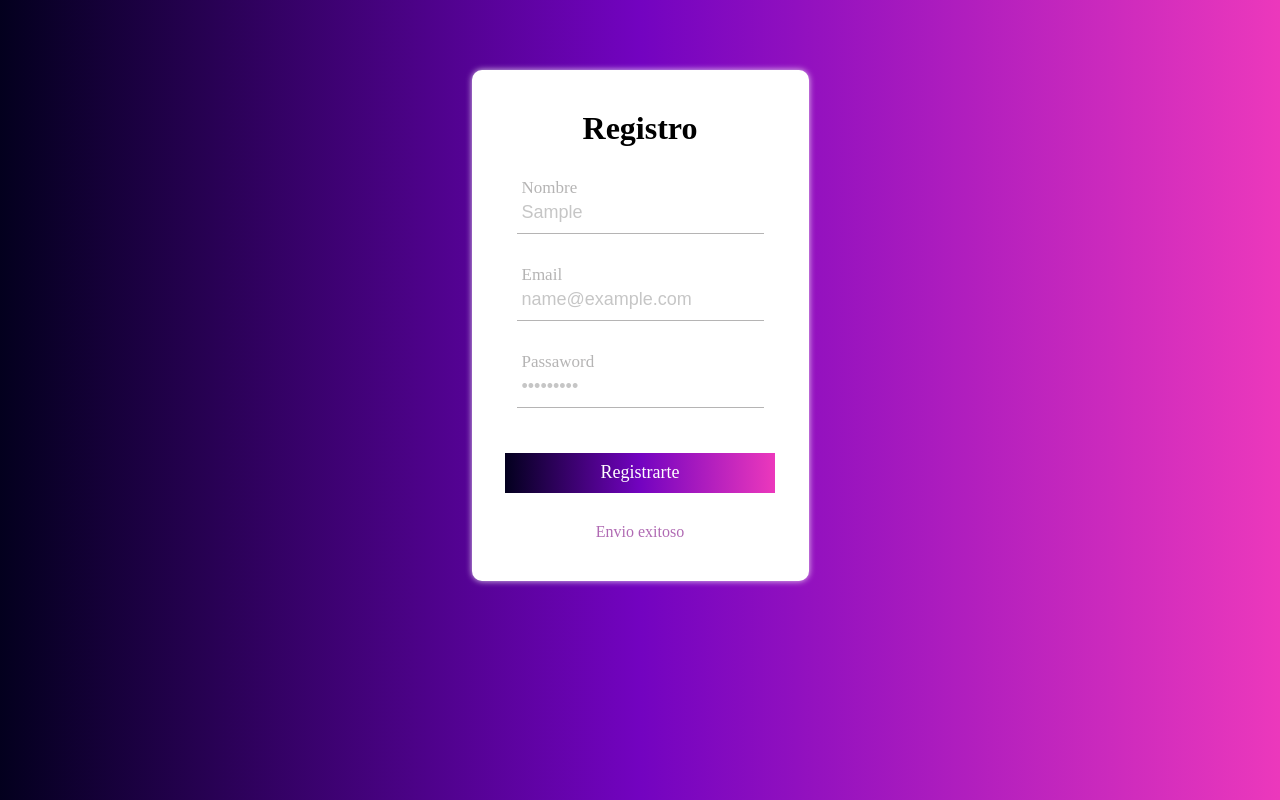
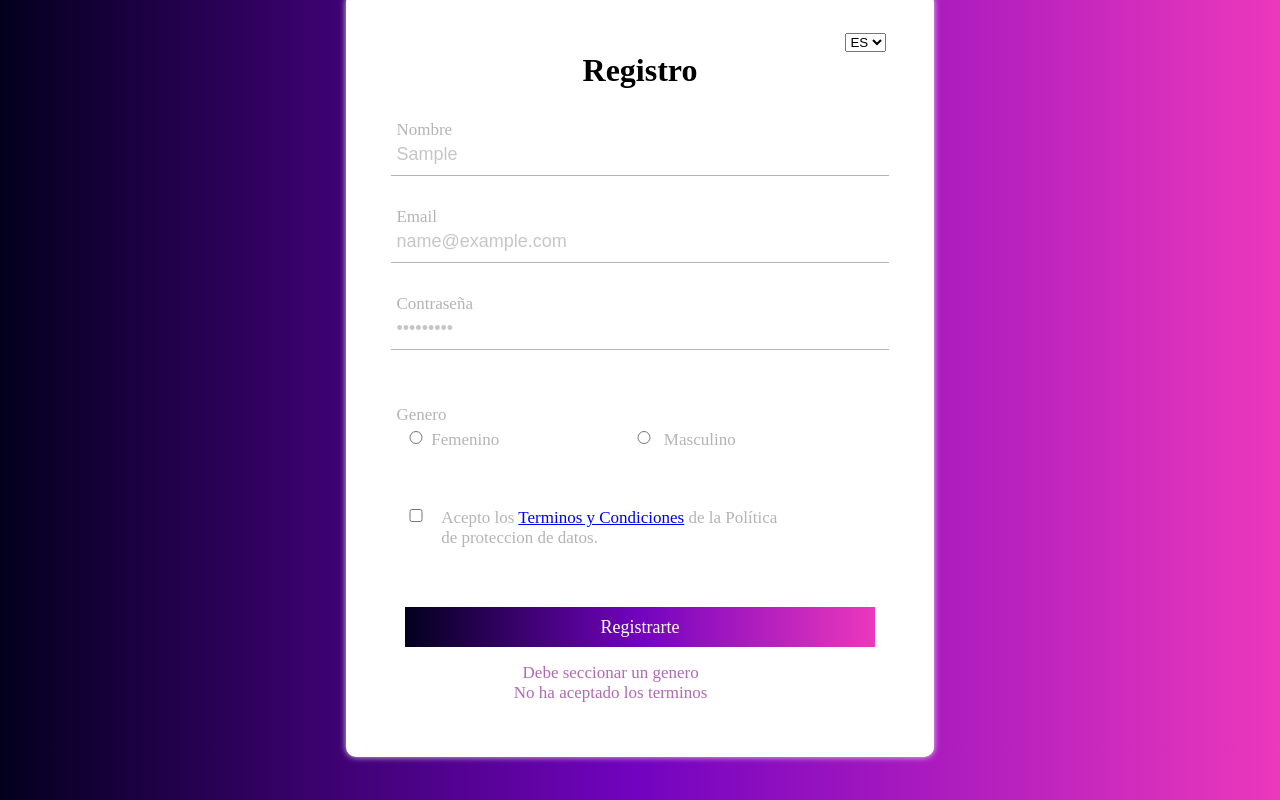
Before and after one commit to Angeles-98/formulario, a plain HTML site: page index.html in a window 1280 px wide. Both pictures are taken after typing "Sample", "name@example.com", "Sample123" into the empty fields and a click on the button "Registrarte". Drawn offline with nearby package versions, Linux system fonts and the light colour scheme.

Commit message:
agreando cambios en archivos traducir

```diff
--- a/app.js
+++ b/app.js
@@ -1,7 +1,67 @@
+
+
+
+let lenguaje ={
+    "ES":{
+        "regis":"Registro",
+        "name":"Nombre",
+        "email":"Email",
+        "pass":"Contraseña",
+        "genero":"Genero",
+        "fem":"Femenino",
+        "mas":"Masculino",
+        "terminos":"Acepto los Terminos y Condiciones de la Política de proteccion de datos.",
+        "boton":"Registrarte"
+    },
+    "EN":{
+        "regis":"Registry",
+        "name":"Name",
+        "email":"E-mail",
+        "pass":"Password",
+        "genero":"Gender",
+        "fem":"Female",
+        "mas":"Male",
+        "terminos":"I accept the Terms and Conditions of the Data Protection Policy.",
+        "boton":"Sing up"
+    },
+    "FR":{
+        "regis":"Registry",
+        "name":"Name",
+        "email":"E-mail",
+        "pass":"Password",
+        "genero":"Gender",
+        "fem":"Female",
+        "mas":"Male",
+        "terminos":"I accept the Terms and Conditions of the Data Protection Policy.",
+        "boton":"Sing up"
+    }
+}
+
+$('.idioma').click(function(){
+        let lang = $(this).val();
+        console.log(lang);
+      $('.traduce').each(function(index,value){
+        $(this).text(lenguaje[lang][$(this).attr('key')]);
+      });//fin each
+      $('.text').each(function(index,value){
+        $(this).text(lenguaje[lang][$(this).attr('key')]);
+      });//fin each
+      $('.gen-m').each(function(index,value){
+        $(this).text(lenguaje[lang][$(this).attr('key')]);
+      });//fin each
+      $('.gen-f').each(function(index,value){
+        $(this).text(lenguaje[lang][$(this).attr('key')]);
+      });//fin each
+    });//fin click
+
+
+
+
+
 const name = document.getElementById("name");
 const email = document.getElementById("email");
 const password = document.getElementById("password");
-const form = document.getElementById("form");
+const aceptar = document.getElementById("aceptar");
 const parrafo = document.getElementById("warnings");
 
 
@@ -24,9 +84,20 @@ form.addEventListener("submit", e=>{
         enviar = true;
     }
 
+    if(!document.querySelector("input[name=genero]:checked")){
+        warnings += `Debe seccionar un genero <br>`;
+        enviar = true;
+    }
+
+    if(!aceptar.checked){
+        warnings += `No ha aceptado los terminos <br>`;
+        enviar = true;
+    }
+
     if(enviar){
         parrafo.innerHTML = warnings;
     }else{
         parrafo.innerHTML = "Envio exitoso";
     }
-})
+
+});
--- a/estilo.css
+++ b/estilo.css
@@ -16,10 +16,23 @@ body {
 	background: #03001e;
     background: -webkit-linear-gradient(to left, #ec38bc, #7303c0, #03001e);
     background: linear-gradient(to left, #ec38bc, #7303c0, #03001e);
-    height: 650px;
+    height: 750px;
     display: flex;
     justify-content: center;
     align-items: center;
+}
+
+select{
+	position: relative;
+	left:  85%;
+}
+select:focus{
+	outline: none;
+}
+.es{
+	background-image: url("iconos/espana.png");
+	width: 24px;
+	height: 24px;
 }
 
 h1{
@@ -61,7 +74,7 @@ input:focus{
 	color: #5E5D5D;
 }
 
-label{
+.text{
 	color: var(--colorTextos);
 	font-size: 17px;
 	position: absolute;
@@ -70,13 +83,13 @@ label{
 	transition: 0.5s ease all;
 	pointer-events: none;
 }
-/*animacion input*/
-input:focus~label{
+/*animacion*/
+input:focus~.text{
 	font-size: 14px;
 	color: #4F258B;
 }
 
-input:valid~label{
+input:valid~.text{
 	top:-14px;
 }
 
@@ -102,12 +115,61 @@ input:focus~.barra::before{
 }
 
 .warnings{
-	width: 200px;
 	text-align: center;
 	margin:auto;
 	color: #B06AB3;
 	padding-top: 20px;
 }
+
+.gen-f{
+	color: var(--colorTextos);
+	font-size: 17px;
+	position: relative;
+	left: 80%;
+	top:-14px;
+	transition: 0.5s ease all;
+	pointer-events: none;
+
+}
+
+.gen-m{
+	color: var(--colorTextos);
+	font-size: 17px;
+	position: relative;
+	left:  55%;
+	top:-14px;
+	transition: 0.5s ease all;
+	pointer-events: none;
+
+}
+
+.genero-f{
+	display: inline-block;
+	position: relative;
+	width: 10%;
+}
+
+.genero-m{
+	display: inline-block;
+	position: relative;
+	width: 80%;
+}
+ #aceptar{
+	position: relative;
+	width: 10%;
+ }
+ p{
+ 	color: var(--colorTextos);
+	font-size: 17px;
+	position: relative;
+	display: inline-block;
+	left: 10%;
+	top:-14px;
+	width: 70%;
+	transition: 0.5s ease all;
+	pointer-events: none;
+ }
+
 
 button{
 	font-family: "Hetilica";
--- a/index.html
+++ b/index.html
@@ -4,26 +4,53 @@
 <meta charset="utf-8">
 <meta name="viewport" content="width=device-width, initial-scale=1.0">
 	<title>Formulario</title>
+  <link rel="icon" type="image/icon" href="iconos/flor.png">
 	<link rel="stylesheet" href="estilo.css">
 </head>
 <body>
   <form action="" method="POST" id="form">
+
+<script src="https://ajax.googleapis.com/ajax/libs/jquery/3.3.1/jquery.min.js"></script>
+
+  <select class="idioma">
+    <option id="es"><i src="iconos/espana.png"></i>ES</option>
+    <option id="en"><i src="iconos/estados-unidos.png"></i>EN</option>
+  </select>
+
   	<div class="form">
-  		<h1>Registro</h1>
+  		<h1 class="traduce" key="regis">Registro</h1>
   		<div class="grupo">
   			<input type="text" name="" id="name"><span class="barra"></span>
-  			<label for="">Nombre</label>
+  			<label for="" key="name" class="text">Nombre</label>
   		</div>
   		<div class="grupo">
   			<input type="email" name="" id="email"><span class="barra"></span>
-  			<label for="">Email</label>
+  			<label for="" class="text" key="email">Email</label>
   		</div>
   		<div class="grupo">
   			<input type="password" name="" id="password"><span class="barra"></span>
-  			<label for="">Passaword</label>
+  			<label for="" class="text" key="pass">Contraseña</label>
   		</div>
+      <div class="grupo">
+        <label key="genero" class="text">Genero</label><br><br>
+        <div class="genero-f">
+          <input type="radio" name="genero" value="mujer">
+          <label key="fem" class="gen-f">Femenino</label>
+        </div>
+        <div class="genero-m">
+          <input type="radio" name="genero" value="hombre">
+          <label key="mas" class="gen-m">Masculino</label>
+        </div>
+      </div>
 
-  		<button type="Submit">Registrarte</button>
+      <div class="grupo">
+        <input type="checkbox" id="aceptar" value="aceptar">
+        <p key="terminos" class="traduce">
+            Acepto los <a href="#">Terminos y Condiciones</a> de la Política de proteccion de datos.
+          </p>
+      </div>
+
+  		<button type="Submit" key="boton" class="traduce">Registrarte</button>
       <p class="warnings" id="warnings"></p>
   	</div>
   </form>
```
